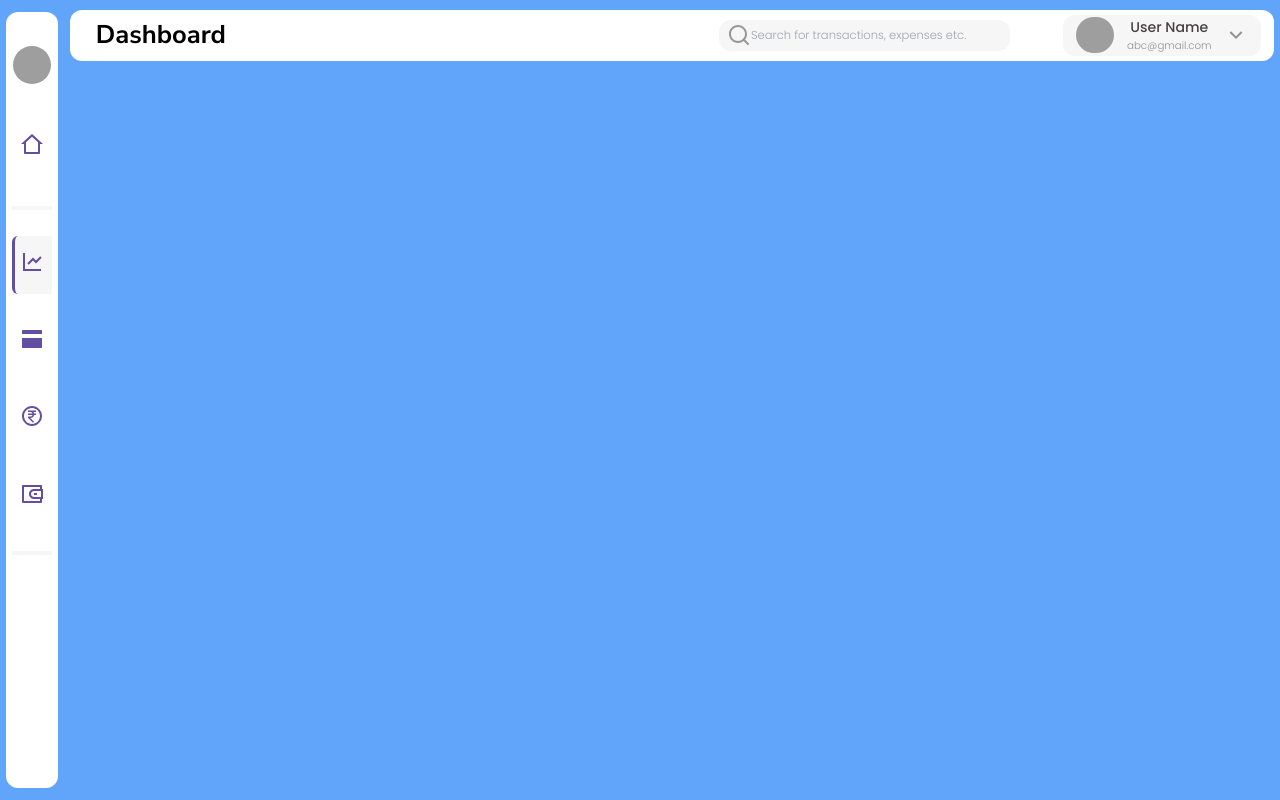
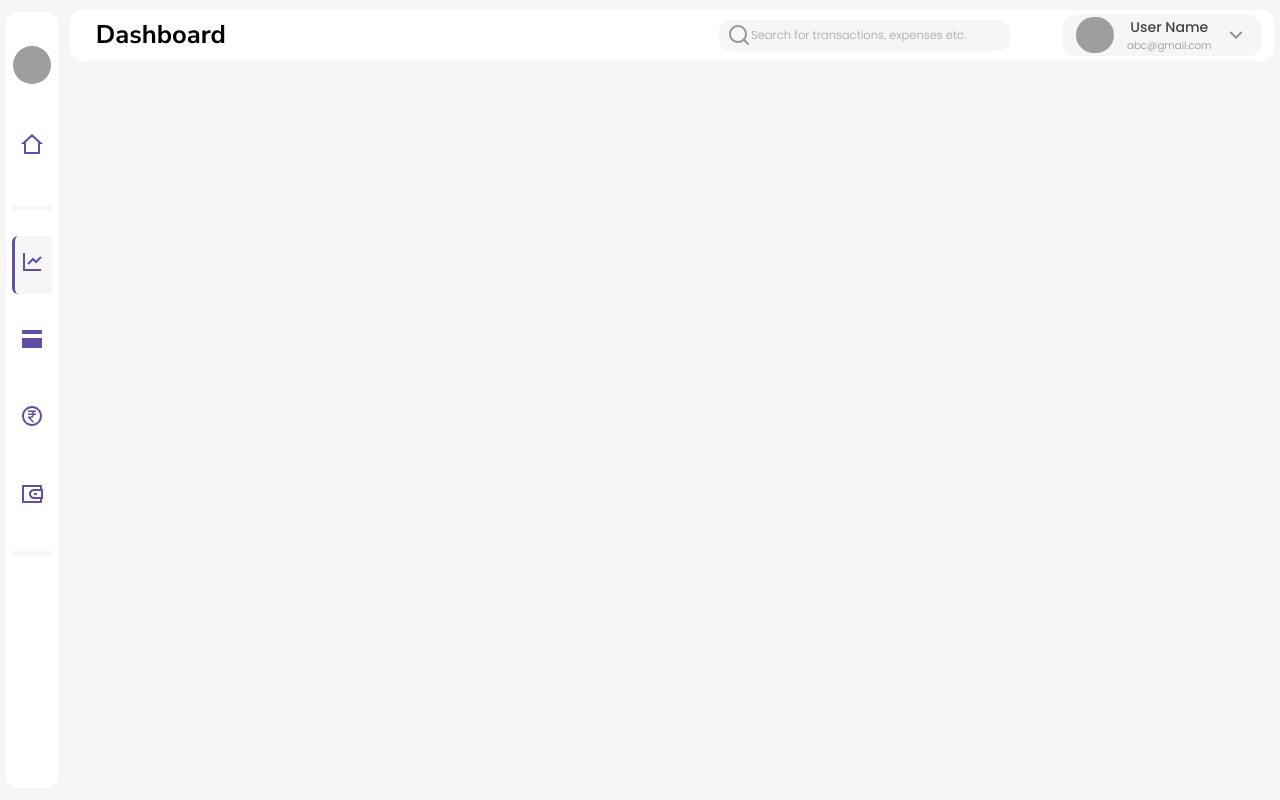
Before and after one commit to ananya-8029/Expense-Tracker, a React (Vite) app in the folder Frontend/: page /home_page in a window 1280 px wide. Built offline with nearby package versions, Linux system fonts and the light colour scheme; grey boxes are pictures that could not be loaded; a web font is replaced by a local one.

Commit message:
Creating Components

```diff
--- a/Frontend/src/Components/Dashboard_Page/DashboardPage.jsx
+++ b/Frontend/src/Components/Dashboard_Page/DashboardPage.jsx
@@ -1,7 +1,7 @@
 const DashboardPage = () => {
   return (
     <>
-     <div className="h-screen w-full bg-blue-400"></div>
+     <div className="h-screen w-full"></div>
     </>
   )
 }
```
